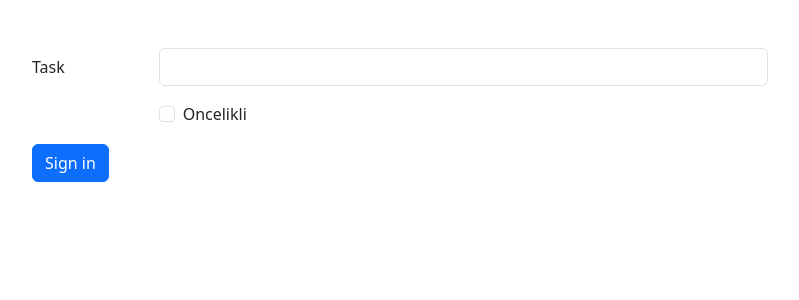
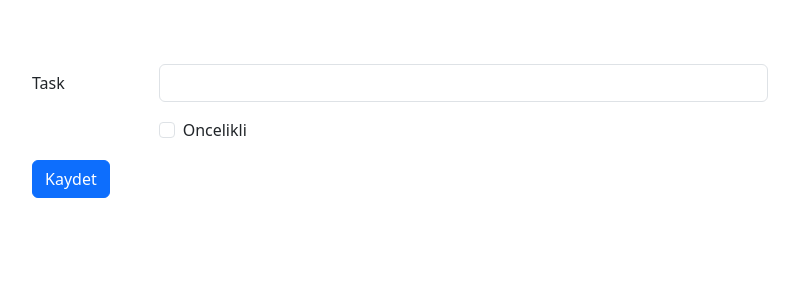
Before and after one commit to hakanyalcinkaya/Sifirdan-Projelerle-Front-End-ve-React-Egitimi, a React (Vite) app in the folder 012-React-Form-ile-Calismak/: page / in a window 1280 px wide. Shown: the top 300 px of the page, without its empty margins (240-1039 px from the left). Built offline with nearby package versions, Linux system fonts and the light colour scheme.

Commit message:
React: Form ile Calismak - Form-dan gelen bilgi task yapisina eklendi

```diff
--- a/012-React-Form-ile-Calismak/src/TaskForm.jsx
+++ b/012-React-Form-ile-Calismak/src/TaskForm.jsx
@@ -1,38 +1,65 @@
-import { useRef } from "react";
+import { useState } from "react"
 
 export default function TaskForm() {
-  const form = useRef()
+  const emptyForm = {task: "", priority: false, }
+  const [formData, setFormData ] = useState(emptyForm)
+  const [tasks, setTasks] = useState([])
+
+  function handleInputChange(event) {
+    setFormData(prev => {
+      return {
+        ...prev,
+        [event.target.name]: event.target.type === "checkbox" ? event.target.checked : event.target.value
+      }
+    })
+
+  }
 
   function handleFormSubmit(event) {
     event.preventDefault()
-    console.log(event.target.elements)
-    const items = Array.from(event.target.elements).filter(item => item.name)
-
-    console.log(items[1].checked)
+    console.log(formData)
+    if (formData.task.length > 3) {
+      setTasks(
+        prev =>
+        [formData, ...prev]
+      )
+      setFormData(emptyForm)
+      event.target.reset()
+    }
   }
 
   return (
     <>
-      <form onSubmit={handleFormSubmit} ref={form}>
+    <ul>
+      {tasks.map((item, index) => <li key={index}>{item.task}</li>)}
+    </ul>
+      <form onSubmit={handleFormSubmit}>
         <div className="row mb-3">
           <label htmlFor="task" className="col-sm-2 col-form-label">Task</label>
           <div className="col-sm-10">
-            <input type="text" className="form-control" id="task" name="task" />
+            <input
+              type="text" className="form-control"
+              id="task" name="task"
+              onChange={handleInputChange}
+            />
           </div>
         </div>
-
 
         <div className="row mb-3">
           <div className="col-sm-10 offset-sm-2">
             <div className="form-check">
-              <input className="form-check-input" type="checkbox" id="priority" name="priority" />
+              <input
+                className="form-check-input"
+                type="checkbox" id="priority" name="priority"
+                onChange={handleInputChange}
+              />
                 <label className="form-check-label" htmlFor="priority">
                   Oncelikli
                 </label>
             </div>
           </div>
         </div>
-        <button type="submit" className="btn btn-primary">Sign in</button>
+        <button type="submit" className="btn btn-primary">Kaydet</button>
       </form>
     </>
   )
```
